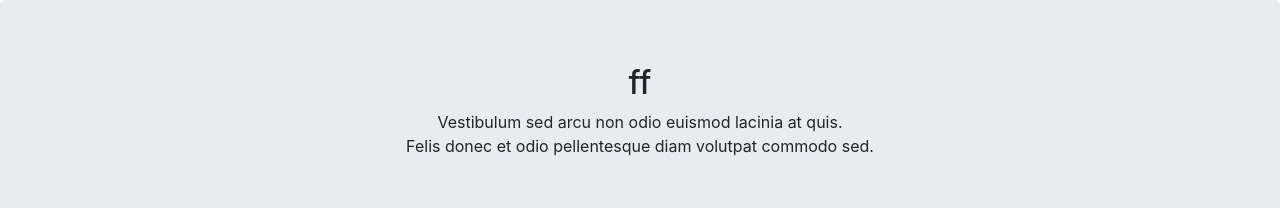
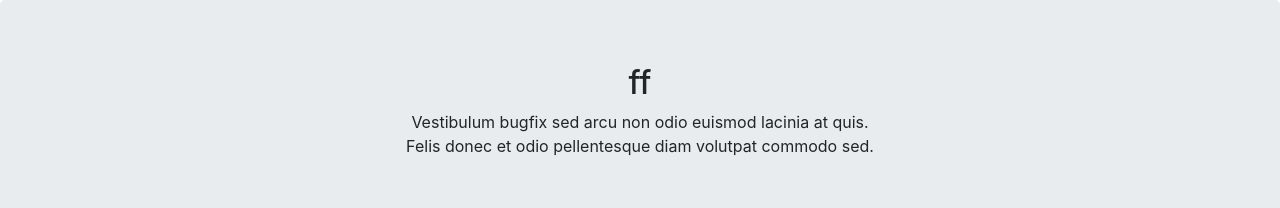
Before and after one commit to AzaZefir/AzaZefir-hw23, a plain HTML site: page index.html in a window 1280 px wide. Shown: the top 208 px of the page. Drawn offline with Linux system fonts and the light colour scheme.

Commit message:
add bugfix

```diff
--- a/index.html
+++ b/index.html
@@ -8,7 +8,7 @@
 <body>
 <div class="jumbotron text-center">
   <h2>ff</h2>
-  <p>Vestibulum sed arcu non odio euismod lacinia at quis. <br/>Felis donec et odio pellentesque diam volutpat commodo sed.</p>
+  <p>Vestibulum bugfix sed arcu non odio euismod lacinia at quis. <br/>Felis donec et odio pellentesque diam volutpat commodo sed.</p>
 </div>
 <div class="container">
   <div class="row">
```
